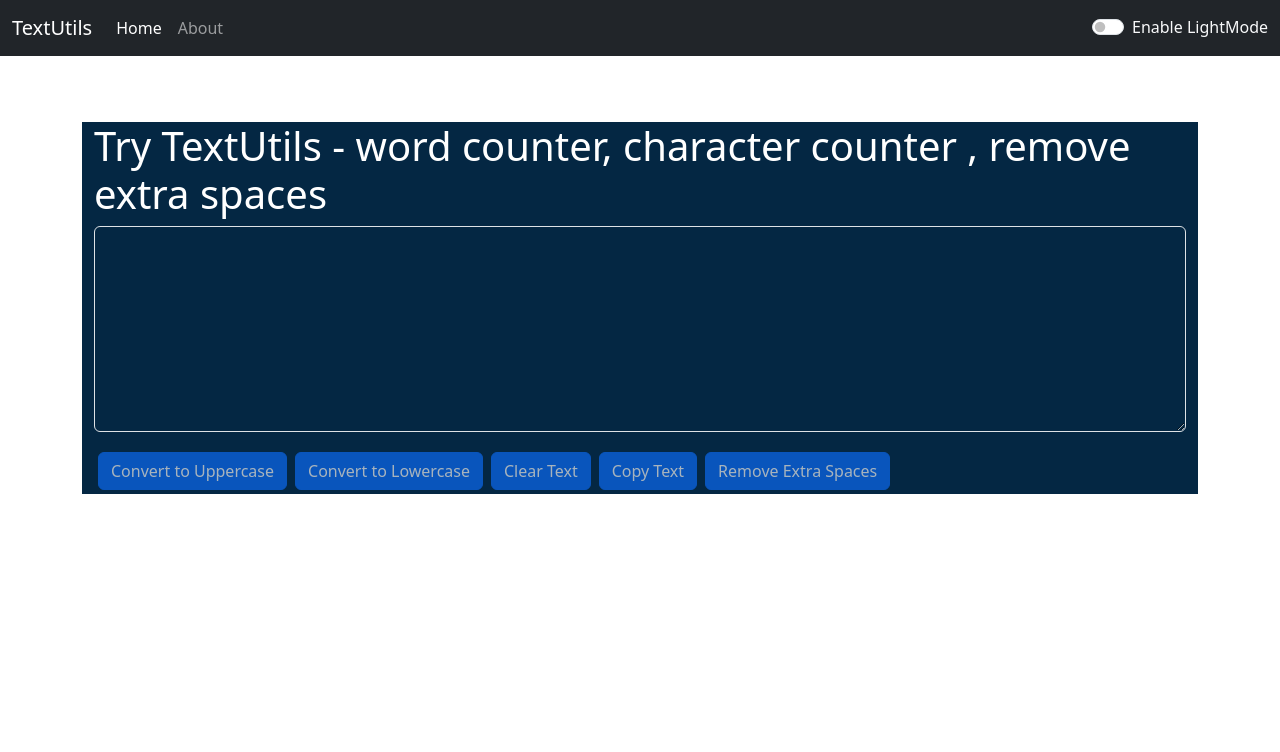
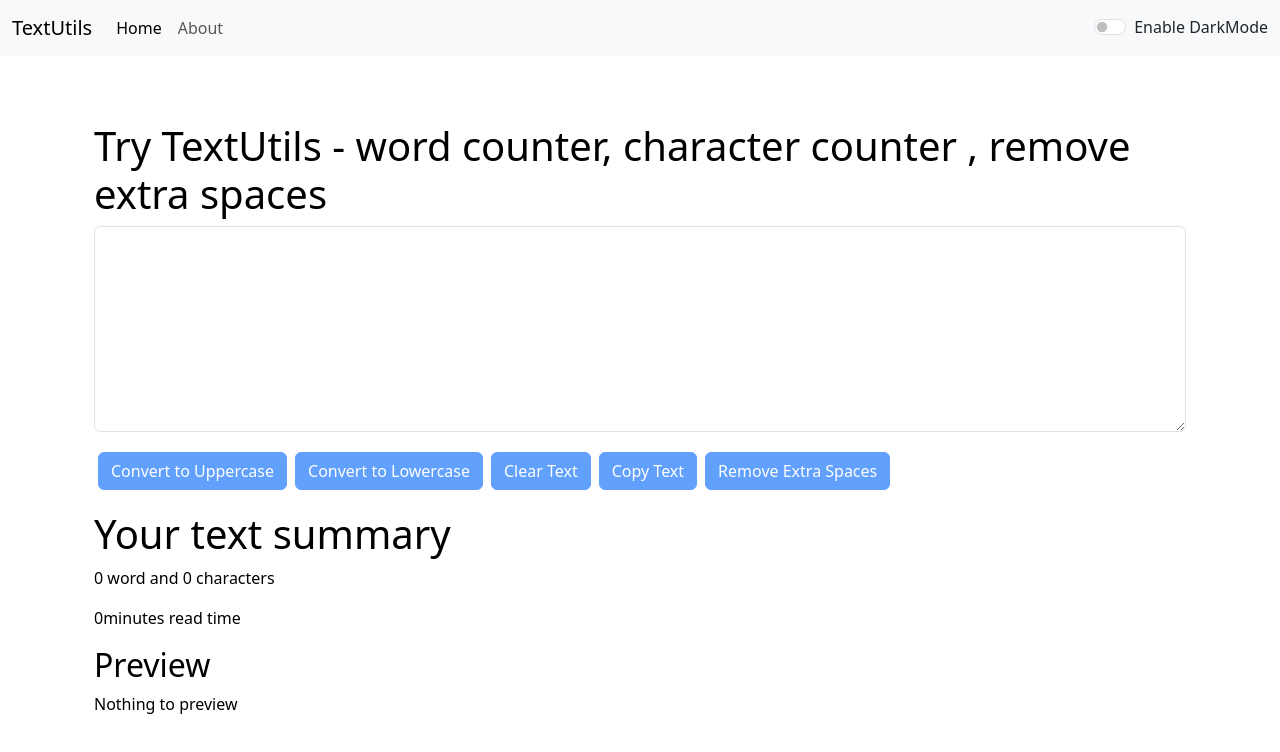
Before and after one commit to asbhandari14/Word-Counter, a React (Create React App) app: page / in a window 1280 px wide. Shown: the top 752 px of the page. Built offline with nearby package versions, Linux system fonts and the light colour scheme.

Commit message:
again made the default mode be light mode

```diff
--- a/src/App.js
+++ b/src/App.js
@@ -13,7 +13,7 @@ import {
 
 
 function App() {
-  const [mode, setMode] = useState('dark');           //Wheather dark mode is enabled or not
+  const [mode, setMode] = useState('light');           //Wheather dark mode is enabled or not
   const [alert, setAlert] = useState(null);
 
   const showAlert = (message, type) =>{
```
